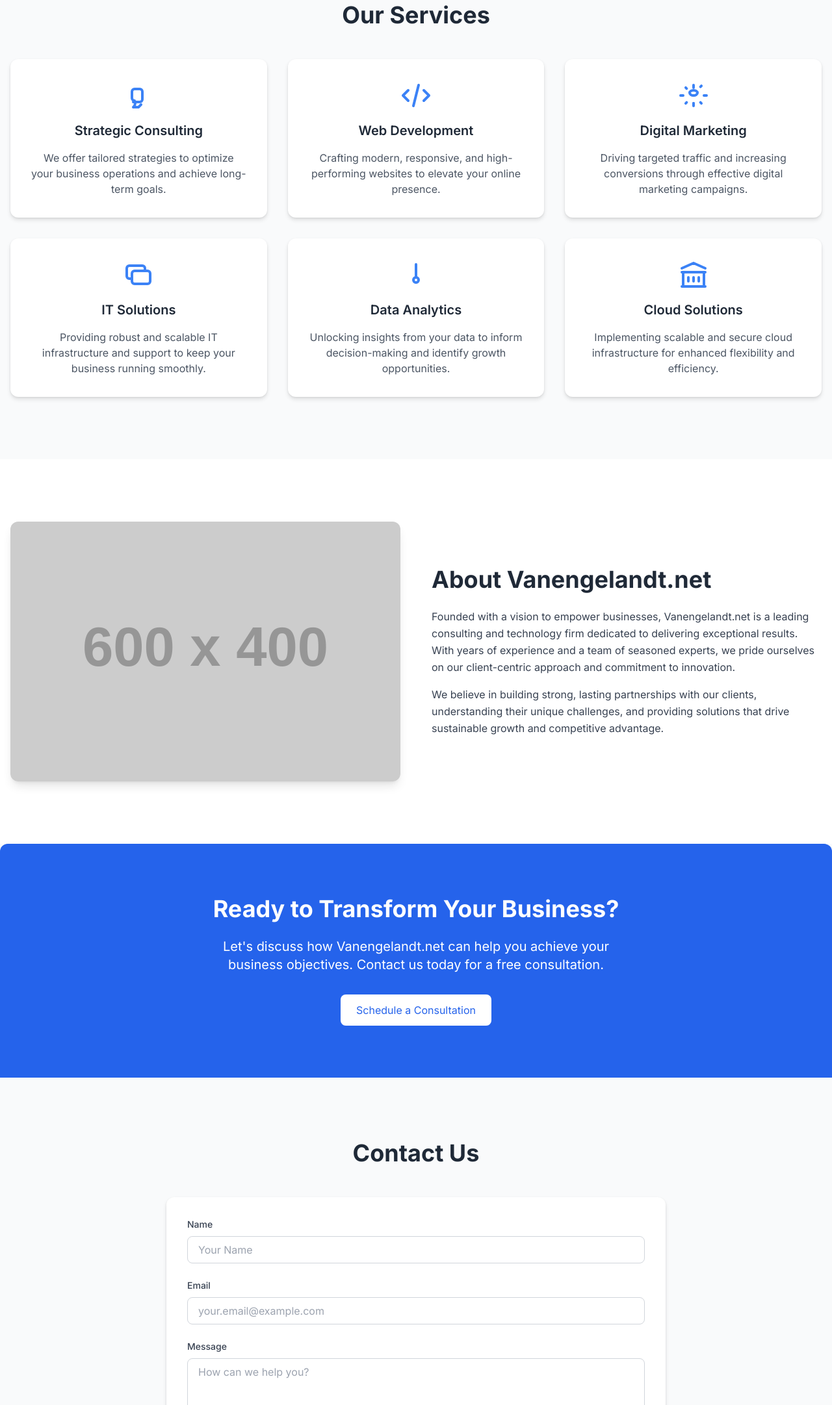
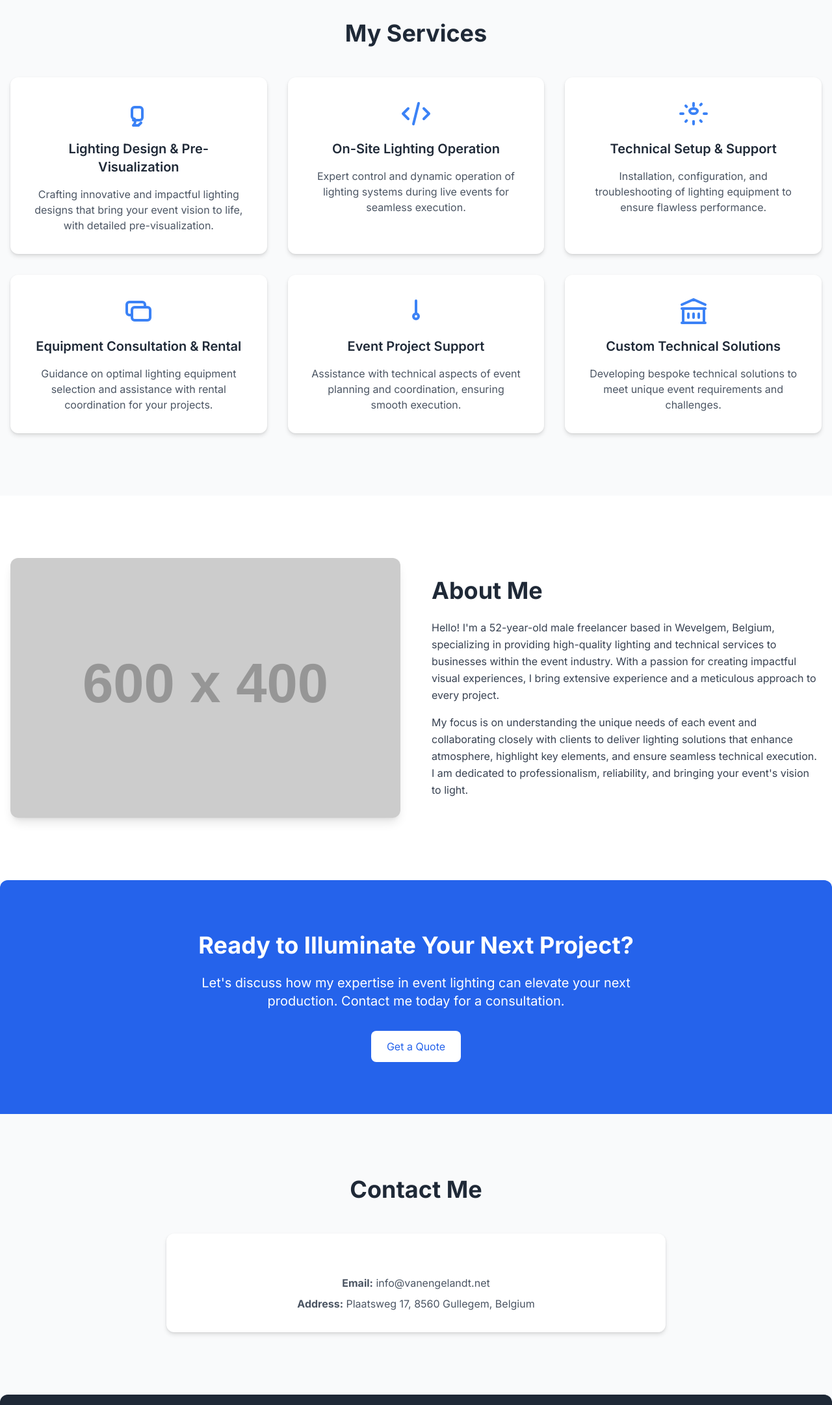
Before and after one commit to vanengelandt/vanengelandt.github.io, a plain HTML site: page index.html in a window 1280 px wide. Shown: the part 637-2800 px from the top of the page at 65% size. Drawn offline with nearby package versions, Linux system fonts and the light colour scheme; placeholder pictures from the web are drawn by us.

Commit message:
Update index.html

```diff
--- a/index.html
+++ b/index.html
@@ -3,10 +3,8 @@
 <head>
     <meta charset="UTF-8">
     <meta name="viewport" content="width=device-width, initial-scale=1.0">
-    <title>Vanengelandt.net - Your Business Partner</title>
-    <!-- Tailwind CSS CDN -->
+    <title>Vanengelandt.net - Event Lighting & Technical Solutions</title>
     <script src="https://cdn.tailwindcss.com"></script>
-    <!-- Google Fonts - Inter -->
     <link href="https://fonts.googleapis.com/css2?family=Inter:wght@300;400;500;600;700&display=swap" rel="stylesheet">
     <style>
         body {
@@ -32,23 +30,19 @@
 </head>
 <body class="antialiased">
 
-    <!-- Header Section -->
     <header class="bg-white shadow-sm py-4 sticky top-0 z-50">
         <div class="container mx-auto px-4 flex justify-between items-center">
-            <!-- Logo/Site Title -->
             <a href="#" class="text-2xl font-bold text-gray-800 rounded-lg p-2 hover:bg-gray-100 transition-colors">
                 Vanengelandt.net
             </a>
 
-            <!-- Navigation Menu (Desktop) -->
             <nav class="hidden md:flex space-x-6">
                 <a href="#home" class="text-gray-600 hover:text-blue-600 font-medium transition-colors">Home</a>
                 <a href="#services" class="text-gray-600 hover:text-blue-600 font-medium transition-colors">Services</a>
-                <a href="#about" class="text-gray-600 hover:text-blue-600 font-medium transition-colors">About Us</a>
+                <a href="#about" class="text-gray-600 hover:text-blue-600 font-medium transition-colors">About Me</a>
                 <a href="#contact" class="text-gray-600 hover:text-blue-600 font-medium transition-colors">Contact</a>
             </nav>
 
-            <!-- Mobile Menu Button -->
             <div class="md:hidden">
                 <button id="mobile-menu-button" class="text-gray-600 hover:text-blue-600 focus:outline-none">
                     <svg class="w-6 h-6" fill="none" stroke="currentColor" viewBox="0 0 24 24" xmlns="http://www.w3.org/2000/svg">
@@ -58,64 +52,61 @@
             </div>
         </div>
 
-        <!-- Mobile Menu (Hidden by default) -->
         <div id="mobile-menu" class="hidden md:hidden bg-white py-2 shadow-md">
             <nav class="flex flex-col items-center space-y-2">
                 <a href="#home" class="block text-gray-700 hover:bg-gray-100 w-full text-center py-2 rounded-md">Home</a>
                 <a href="#services" class="block text-gray-700 hover:bg-gray-100 w-full text-center py-2 rounded-md">Services</a>
-                <a href="#about" class="block text-gray-700 hover:bg-gray-100 w-full text-center py-2 rounded-md">About Us</a>
+                <a href="#about" class="block text-gray-700 hover:bg-gray-100 w-full text-center py-2 rounded-md">About Me</a>
                 <a href="#contact" class="block text-gray-700 hover:bg-gray-100 w-full text-center py-2 rounded-md">Contact</a>
             </nav>
         </div>
     </header>
 
-    <!-- Hero Section -->
     <section id="home" class="bg-gradient-to-r from-blue-500 to-indigo-600 text-white py-20 md:py-32 rounded-b-xl shadow-lg">
         <div class="container mx-auto px-4 text-center">
             <h1 class="text-4xl md:text-5xl font-extrabold leading-tight mb-6">
-                Empowering Your Business Growth
+                Expert Lighting Solutions for the Event Industry
             </h1>
             <p class="text-lg md:text-xl mb-8 max-w-2xl mx-auto">
-                At Vanengelandt.net, we provide innovative solutions and expert guidance to help your business thrive in today's dynamic market.
+                As a dedicated freelancer, I provide specialized lighting design, operation, and technical support to businesses in the dynamic event sector.
             </p>
             <a href="#contact" class="btn-primary inline-block hover:scale-105 transform transition-transform duration-300">
-                Get in Touch
+                Let's Illuminate Your Next Event
             </a>
         </div>
     </section>
 
-    <!-- Services Section -->
     <section id="services" class="py-16 md:py-24 bg-gray-50">
         <div class="container mx-auto px-4">
-            <h2 class="text-3xl md:text-4xl font-bold text-center text-gray-800 mb-12">Our Services</h2>
+            <h2 class="text-3xl md:text-4xl font-bold text-center text-gray-800 mb-12">My Services</h2>
             <div class="grid grid-cols-1 md:grid-cols-2 lg:grid-cols-3 gap-8">
-                <!-- Service Card 1 -->
+                <!-- Service Card 1: Lighting Design -->
                 <div class="bg-white p-8 card text-center hover:scale-105 transform transition-transform duration-300">
                     <div class="text-blue-500 mb-4">
                         <svg class="w-12 h-12 mx-auto" fill="none" stroke="currentColor" viewBox="0 0 24 24" xmlns="http://www.w3.org/2000/svg">
                             <path stroke-linecap="round" stroke-linejoin="round" stroke-width="2" d="M9.75 17L9 20l-1 1h4l2-2m-6-2h5a2 2 0 002-2V9a2 2 0 00-2-2H9a2 2 0 00-2 2v5a2 2 0 002 2z"></path>
                         </svg>
                     </div>
-                    <h3 class="text-xl font-semibold text-gray-800 mb-4">Strategic Consulting</h3>
+                    <h3 class="text-xl font-semibold text-gray-800 mb-4">Lighting Design & Pre-Visualization</h3>
                     <p class="text-gray-600">
-                        We offer tailored strategies to optimize your business operations and achieve long-term goals.
+                        Crafting innovative and impactful lighting designs that bring your event vision to life, with detailed pre-visualization.
                     </p>
                 </div>
 
-                <!-- Service Card 2 -->
+                <!-- Service Card 2: Lighting Operation -->
                 <div class="bg-white p-8 card text-center hover:scale-105 transform transition-transform duration-300">
                     <div class="text-blue-500 mb-4">
                         <svg class="w-12 h-12 mx-auto" fill="none" stroke="currentColor" viewBox="0 0 24 24" xmlns="http://www.w3.org/2000/svg">
                             <path stroke-linecap="round" stroke-linejoin="round" stroke-width="2" d="M10 20l4-16m4 4l4 4-4 4M6 16l-4-4 4-4"></path>
                         </svg>
                     </div>
-                    <h3 class="text-xl font-semibold text-gray-800 mb-4">Web Development</h3>
+                    <h3 class="text-xl font-semibold text-gray-800 mb-4">On-Site Lighting Operation</h3>
                     <p class="text-gray-600">
-                        Crafting modern, responsive, and high-performing websites to elevate your online presence.
+                        Expert control and dynamic operation of lighting systems during live events for seamless execution.
                     </p>
                 </div>
 
-                <!-- Service Card 3 -->
+                <!-- Service Card 3: Technical Support -->
                 <div class="bg-white p-8 card text-center hover:scale-105 transform transition-transform duration-300">
                     <div class="text-blue-500 mb-4">
                         <svg class="w-12 h-12 mx-auto" fill="none" stroke="currentColor" viewBox="0 0 24 24" xmlns="http://www.w3.org/2000/svg">
@@ -124,119 +115,95 @@
                             <path stroke-linecap="round" stroke-linejoin="round" stroke-width="2" d="M12 6V4m0 16v-2m8-6h2M4 12H2m15.32-6.68l.707-.707M6.68 17.32l-.707.707M17.32 17.32l.707.707M6.68 6.68l-.707-.707"></path>
                         </svg>
                     </div>
-                    <h3 class="text-xl font-semibold text-gray-800 mb-4">Digital Marketing</h3>
+                    <h3 class="text-xl font-semibold text-gray-800 mb-4">Technical Setup & Support</h3>
                     <p class="text-gray-600">
-                        Driving targeted traffic and increasing conversions through effective digital marketing campaigns.
+                        Installation, configuration, and troubleshooting of lighting equipment to ensure flawless performance.
                     </p>
                 </div>
 
-                <!-- Service Card 4 -->
+                <!-- Service Card 4: Equipment Consultation -->
                 <div class="bg-white p-8 card text-center hover:scale-105 transform transition-transform duration-300">
                     <div class="text-blue-500 mb-4">
                         <svg class="w-12 h-12 mx-auto" fill="none" stroke="currentColor" viewBox="0 0 24 24" xmlns="http://www.w3.org/2000/svg">
                             <path stroke-linecap="round" stroke-linejoin="round" stroke-width="2" d="M17 9V7a2 2 0 00-2-2H5a2 2 0 00-2 2v6a2 2 0 002 2h2m2 4h10a2 2 0 002-2v-6a2 2 0 00-2-2H9a2 2 0 00-2 2v6a2 2 0 002 2z"></path>
                         </svg>
                     </div>
-                    <h3 class="text-xl font-semibold text-gray-800 mb-4">IT Solutions</h3>
+                    <h3 class="text-xl font-semibold text-gray-800 mb-4">Equipment Consultation & Rental</h3>
                     <p class="text-gray-600">
-                        Providing robust and scalable IT infrastructure and support to keep your business running smoothly.
+                        Guidance on optimal lighting equipment selection and assistance with rental coordination for your projects.
                     </p>
                 </div>
 
-                <!-- Service Card 5 -->
+                <!-- Service Card 5: Project Management (General Business) -->
                 <div class="bg-white p-8 card text-center hover:scale-105 transform transition-transform duration-300">
                     <div class="text-blue-500 mb-4">
                         <svg class="w-12 h-12 mx-auto" fill="none" stroke="currentColor" viewBox="0 0 24 24" xmlns="http://www.w3.org/2000/svg">
                             <path stroke-linecap="round" stroke-linejoin="round" stroke-width="2" d="M12 6V4m0 2v8m0-8V4m0 2v8m0 0a2 2 0 100 4 2 2 0 000-4z"></path>
                         </svg>
                     </div>
-                    <h3 class="text-xl font-semibold text-gray-800 mb-4">Data Analytics</h3>
+                    <h3 class="text-xl font-semibold text-gray-800 mb-4">Event Project Support</h3>
                     <p class="text-gray-600">
-                        Unlocking insights from your data to inform decision-making and identify growth opportunities.
+                        Assistance with technical aspects of event planning and coordination, ensuring smooth execution.
                     </p>
                 </div>
 
-                <!-- Service Card 6 -->
+                <!-- Service Card 6: Custom Solutions (General Business) -->
                 <div class="bg-white p-8 card text-center hover:scale-105 transform transition-transform duration-300">
                     <div class="text-blue-500 mb-4">
                         <svg class="w-12 h-12 mx-auto" fill="none" stroke="currentColor" viewBox="0 0 24 24" xmlns="http://www.w3.org/2000/svg">
                             <path stroke-linecap="round" stroke-linejoin="round" stroke-width="2" d="M8 14v3m4-3v3m4-3v3M3 21h18M3 10h18M3 7l9-4 9 4M4 10h16v11H4V10z"></path>
                         </svg>
                     </div>
-                    <h3 class="text-xl font-semibold text-gray-800 mb-4">Cloud Solutions</h3>
+                    <h3 class="text-xl font-semibold text-gray-800 mb-4">Custom Technical Solutions</h3>
                     <p class="text-gray-600">
-                        Implementing scalable and secure cloud infrastructure for enhanced flexibility and efficiency.
+                        Developing bespoke technical solutions to meet unique event requirements and challenges.
                     </p>
                 </div>
             </div>
         </div>
     </section>
 
-    <!-- About Us Section -->
     <section id="about" class="py-16 md:py-24 bg-white">
         <div class="container mx-auto px-4 flex flex-col md:flex-row items-center gap-12">
             <div class="md:w-1/2">
-                <img src="https://placehold.co/600x400/e0e7ff/3b82f6?text=About+Us" alt="About Us Image" class="rounded-xl shadow-lg w-full h-auto object-cover">
+                <img src="https://placehold.co/600x400/e0e7ff/3b82f6?text=About+Me" alt="About Me Image" class="rounded-xl shadow-lg w-full h-auto object-cover">
             </div>
             <div class="md:w-1/2">
-                <h2 class="text-3xl md:text-4xl font-bold text-gray-800 mb-6">About Vanengelandt.net</h2>
+                <h2 class="text-3xl md:text-4xl font-bold text-gray-800 mb-6">About Me</h2>
                 <p class="text-gray-700 leading-relaxed mb-4">
-                    Founded with a vision to empower businesses, Vanengelandt.net is a leading consulting and technology firm dedicated to delivering exceptional results. With years of experience and a team of seasoned experts, we pride ourselves on our client-centric approach and commitment to innovation.
+                    Hello! I'm a 52-year-old male freelancer based in Wevelgem, Belgium, specializing in providing high-quality lighting and technical services to businesses within the event industry. With a passion for creating impactful visual experiences, I bring extensive experience and a meticulous approach to every project.
                 </p>
                 <p class="text-gray-700 leading-relaxed">
-                    We believe in building strong, lasting partnerships with our clients, understanding their unique challenges, and providing solutions that drive sustainable growth and competitive advantage.
+                    My focus is on understanding the unique needs of each event and collaborating closely with clients to deliver lighting solutions that enhance atmosphere, highlight key elements, and ensure seamless technical execution. I am dedicated to professionalism, reliability, and bringing your event's vision to light.
                 </p>
             </div>
         </div>
     </section>
 
-    <!-- Call to Action Section -->
     <section class="bg-blue-600 text-white py-16 md:py-20 text-center rounded-t-xl shadow-lg">
         <div class="container mx-auto px-4">
-            <h2 class="text-3xl md:text-4xl font-bold mb-6">Ready to Transform Your Business?</h2>
+            <h2 class="text-3xl md:text-4xl font-bold mb-6">Ready to Illuminate Your Next Project?</h2>
             <p class="text-lg md:text-xl mb-8 max-w-2xl mx-auto">
-                Let's discuss how Vanengelandt.net can help you achieve your business objectives. Contact us today for a free consultation.
+                Let's discuss how my expertise in event lighting can elevate your next production. Contact me today for a consultation.
             </p>
             <a href="#contact" class="btn-primary inline-block bg-white text-blue-600 hover:bg-gray-100 hover:text-blue-700 transform transition-transform duration-300">
-                Schedule a Consultation
+                Get a Quote
             </a>
         </div>
     </section>
 
-    <!-- Contact Section -->
     <section id="contact" class="py-16 md:py-24 bg-gray-50">
         <div class="container mx-auto px-4">
-            <h2 class="text-3xl md:text-4xl font-bold text-center text-gray-800 mb-12">Contact Us</h2>
+            <h2 class="text-3xl md:text-4xl font-bold text-center text-gray-800 mb-12">Contact Me</h2>
             <div class="max-w-3xl mx-auto bg-white p-8 card">
-                <form class="space-y-6">
-                    <div>
-                        <label for="name" class="block text-gray-700 text-sm font-medium mb-2">Name</label>
-                        <input type="text" id="name" name="name" class="w-full px-4 py-2 border border-gray-300 rounded-lg focus:ring-blue-500 focus:border-blue-500 transition-colors" placeholder="Your Name" required>
-                    </div>
-                    <div>
-                        <label for="email" class="block text-gray-700 text-sm font-medium mb-2">Email</label>
-                        <input type="email" id="email" name="email" class="w-full px-4 py-2 border border-gray-300 rounded-lg focus:ring-blue-500 focus:border-blue-500 transition-colors" placeholder="your.email@example.com" required>
-                    </div>
-                    <div>
-                        <label for="message" class="block text-gray-700 text-sm font-medium mb-2">Message</label>
-                        <textarea id="message" name="message" rows="5" class="w-full px-4 py-2 border border-gray-300 rounded-lg focus:ring-blue-500 focus:border-blue-500 transition-colors" placeholder="How can we help you?" required></textarea>
-                    </div>
-                    <div class="text-center">
-                        <button type="submit" class="btn-primary w-full md:w-auto hover:scale-105 transform transition-transform duration-300">
-                            Send Message
-                        </button>
-                    </div>
-                </form>
                 <div class="mt-8 text-center text-gray-600">
                     <p class="mb-2"><strong>Email:</strong> info@vanengelandt.net</p>
-                    <p class="mb-2"><strong>Phone:</strong> +32 123 45 67 89</p>
-                    <p><strong>Address:</strong> 123 Business Street, 8560 Wevelgem, Belgium</p>
+                    <p><strong>Address:</strong> Plaatsweg 17, 8560 Gullegem, Belgium</p>
                 </div>
             </div>
         </div>
     </section>
 
-    <!-- Footer Section -->
     <footer class="bg-gray-800 text-white py-8 rounded-t-xl shadow-inner">
         <div class="container mx-auto px-4 text-center text-sm">
             <p>&copy; 2025 Vanengelandt.net. All rights reserved.</p>
@@ -271,17 +238,6 @@
             mobileMenu.classList.toggle('hidden');
         });
 
-        // Basic form submission (for demonstration, no actual backend)
-        const contactForm = document.querySelector('#contact form');
-        contactForm.addEventListener('submit', function(e) {
-            e.preventDefault();
-            // In a real application, you would send this data to a server
-            console.log('Form submitted!');
-            // You could show a "Thank You" message here instead of an alert
-            alert('Thank you for your message! We will get back to you soon.');
-            contactForm.reset();
-        });
-
         // Replace alert with a custom message box for better UX
         function showAlert(message) {
             const existingMessageBox = document.getElementById('custom-message-box');
```
